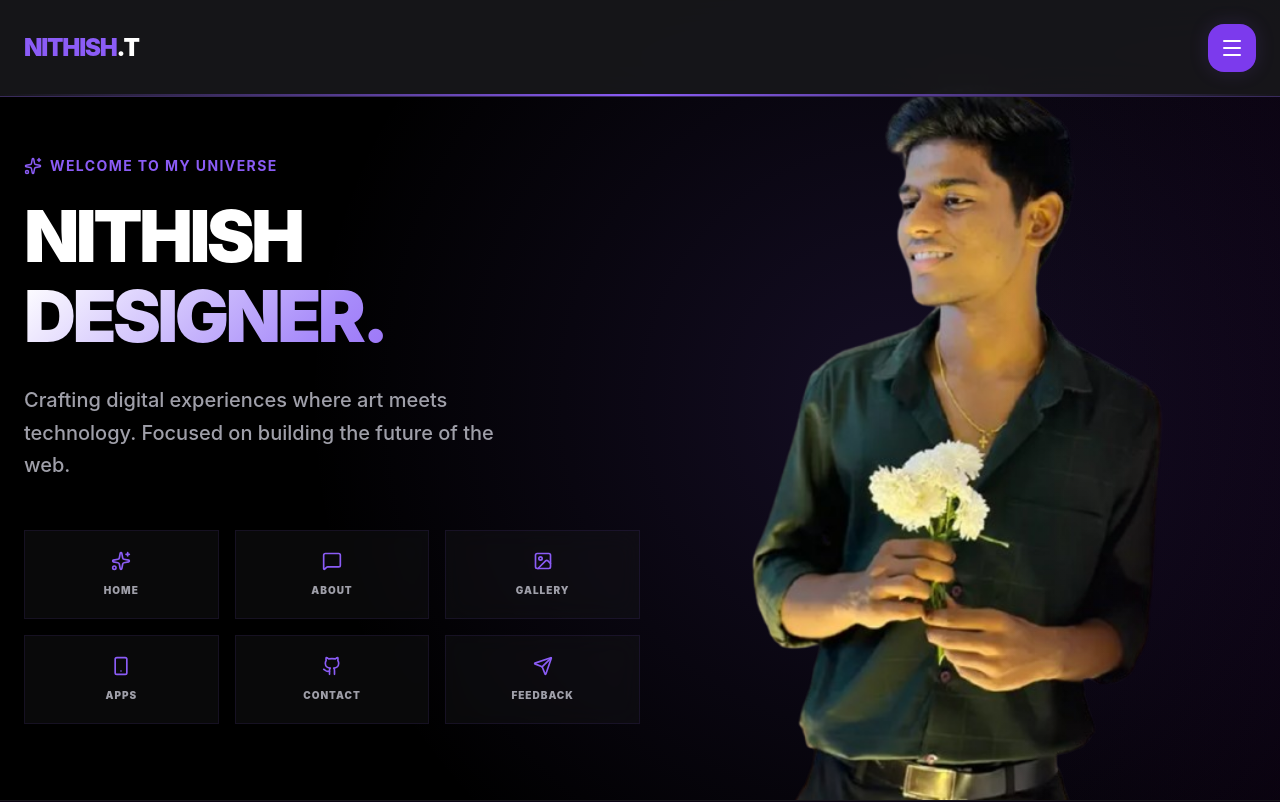
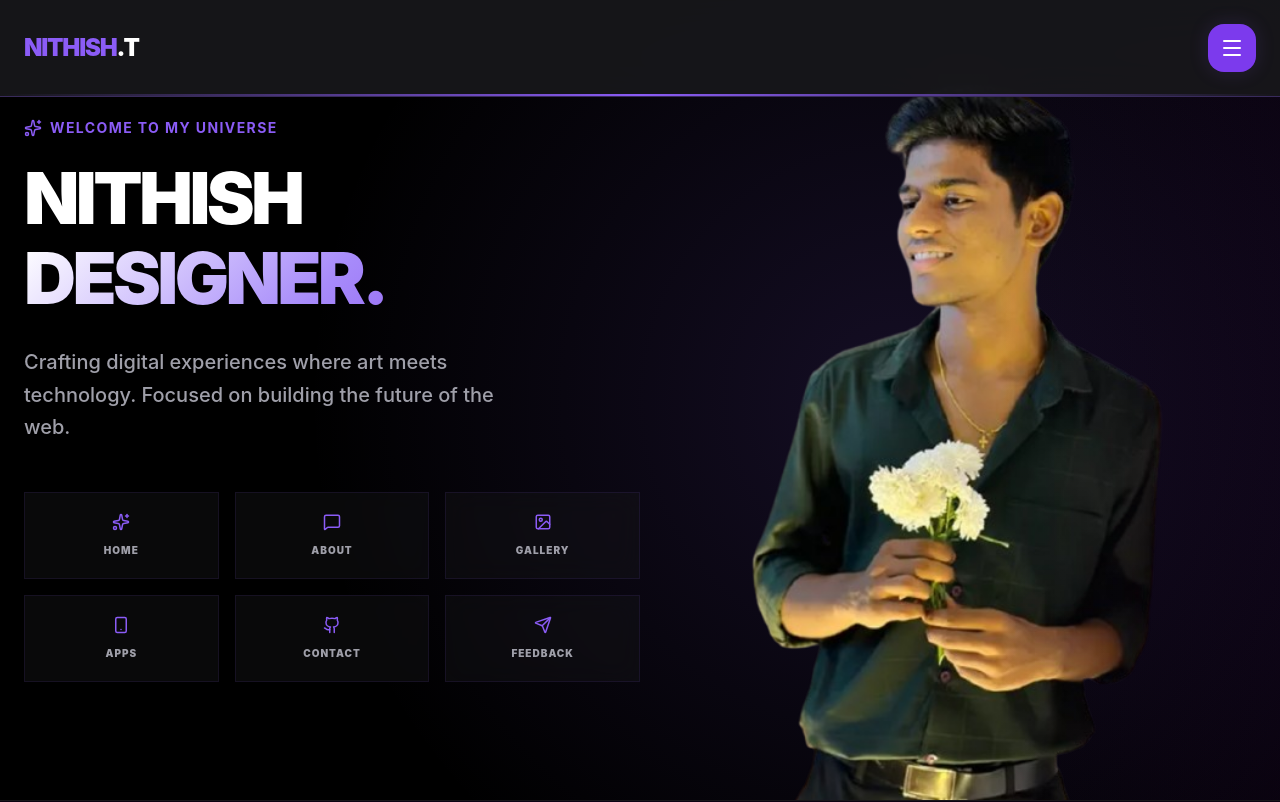
Before and after one commit to Praveendev629/nithish-portfolio, a React (Vite) app: page / in a window 1280 px wide. Shown: the top 802 px of the page. Built offline with nearby package versions, Linux system fonts and the light colour scheme.

Commit message:
nav crds fixed

```diff
--- a/src/App.jsx
+++ b/src/App.jsx
@@ -699,21 +699,21 @@ const App = () => {
         );
       default:
         return (
-          <section id="home" className="relative h-screen flex items-center overflow-hidden">
+          <section id="home" className="relative min-h-screen flex items-center overflow-hidden py-20 px-6">
             <div className="absolute inset-0 bg-black" />
             <div className="absolute inset-0 bg-[radial-gradient(circle_at_70%_50%,rgba(139,92,246,0.15),transparent_60%)]" />
-            <div className="absolute right-0 bottom-0 h-full w-[50%] md:w-[45%] z-20 pointer-events-none overflow-hidden">
+            <div className="absolute right-0 bottom-0 h-full w-[70%] md:w-[45%] z-0 pointer-events-none overflow-hidden">
               <div className="absolute inset-0 bg-gradient-to-l from-purple-900/10 via-transparent to-transparent z-10" />
               <motion.img initial={{ x: 150, opacity: 0 }} animate={{ x: 0, opacity: 1 }} transition={{ duration: 1.2, ease: [0.16, 1, 0.3, 1] }} src={nithishImg} alt="Nithish" className="h-full object-contain object-right-bottom" style={{ maskImage: 'linear-gradient(to left, black 60%, transparent 95%), linear-gradient(to top, black 80%, transparent 100%)', WebkitMaskImage: 'linear-gradient(to left, black 60%, transparent 95%), linear-gradient(to top, black 80%, transparent 100%)' }} />
             </div>
-            <div className="container mx-auto px-6 z-10 grid grid-cols-1 md:grid-cols-12 items-center h-full">
-              <div className="md:col-span-6 pt-20">
+            <div className="container mx-auto z-10 grid grid-cols-1 md:grid-cols-12 items-center h-full">
+              <div className="md:col-span-6">
                 <motion.div initial={{ opacity: 0, x: -30 }} animate={{ opacity: 1, x: 0 }} transition={{ duration: 0.8 }} className="flex items-center gap-2 text-purple-500 font-bold mb-6"><Sparkles size={18} /><span className="tracking-widest uppercase text-xs md:text-sm">Welcome to my universe</span></motion.div>
                 <div className="overflow-hidden"><motion.h1 initial={{ y: 100, opacity: 0 }} animate={{ y: 0, opacity: 1 }} transition={{ duration: 0.8, delay: 0.2, ease: [0.16, 1, 0.3, 1] }} className="text-4xl md:text-6xl lg:text-7xl font-black leading-none tracking-tighter mb-8"><span className="block mb-2">NITHISH</span><span className="text-gradient block">DESIGNER.</span></motion.h1></div>
                 <motion.div initial={{ y: 30, opacity: 0 }} animate={{ opacity: 1, y: 0 }} transition={{ duration: 0.8, delay: 0.5 }} className="flex flex-col md:flex-row gap-8 items-start md:items-center max-w-lg"><p className="text-lg md:text-xl text-zinc-400 font-medium leading-relaxed">Crafting digital experiences where art meets technology. Focused on building the future of the web.</p></motion.div>
 
-                {/* Navigation cards grid at bottom - mobile stack one by one */}
-                <div className="grid grid-cols-1 sm:grid-cols-2 md:grid-cols-3 gap-4 w-full max-w-2xl mt-12">
+                {/* Fixed Navigation cards grid - 2 columns on mobile for better fit */}
+                <div className="grid grid-cols-2 sm:grid-cols-2 md:grid-cols-3 gap-4 w-full max-w-2xl mt-12 relative z-20">
                   {navItems.map((item, i) => (
                     <motion.button
                       key={item.name}
@@ -721,10 +721,10 @@ const App = () => {
                       initial={{ opacity: 0, y: 20 }}
                       animate={{ opacity: 1, y: 0 }}
                       transition={{ delay: 0.6 + (i * 0.1) }}
-                      className="glass-card p-5 flex flex-col items-center justify-center gap-3 group hover:border-purple-500/50 transition-all active:scale-95"
+                      className="glass-card p-4 md:p-5 flex flex-col items-center justify-center gap-3 group hover:border-purple-500/50 transition-all active:scale-95"
                     >
-                      <item.icon className="text-purple-500 group-hover:scale-110 transition-transform" size={20} />
-                      <span className="text-[10px] font-black tracking-widest text-zinc-400 group-hover:text-white transition-colors uppercase">
+                      <item.icon className="text-purple-500 group-hover:scale-110 transition-transform" size={18} />
+                      <span className="text-[10px] font-black tracking-widest text-zinc-400 group-hover:text-white transition-colors uppercase truncate w-full text-center px-1">
                         {item.name}
                       </span>
                     </motion.button>
```
